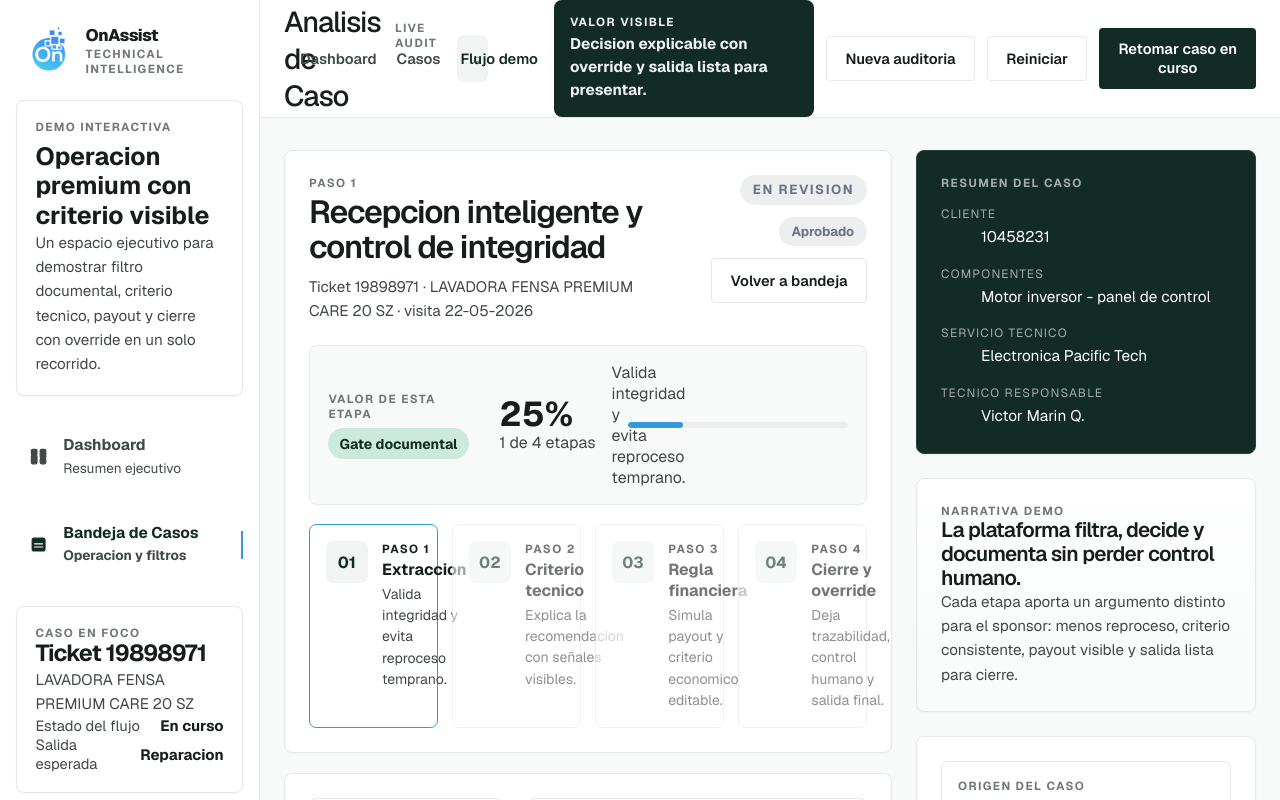
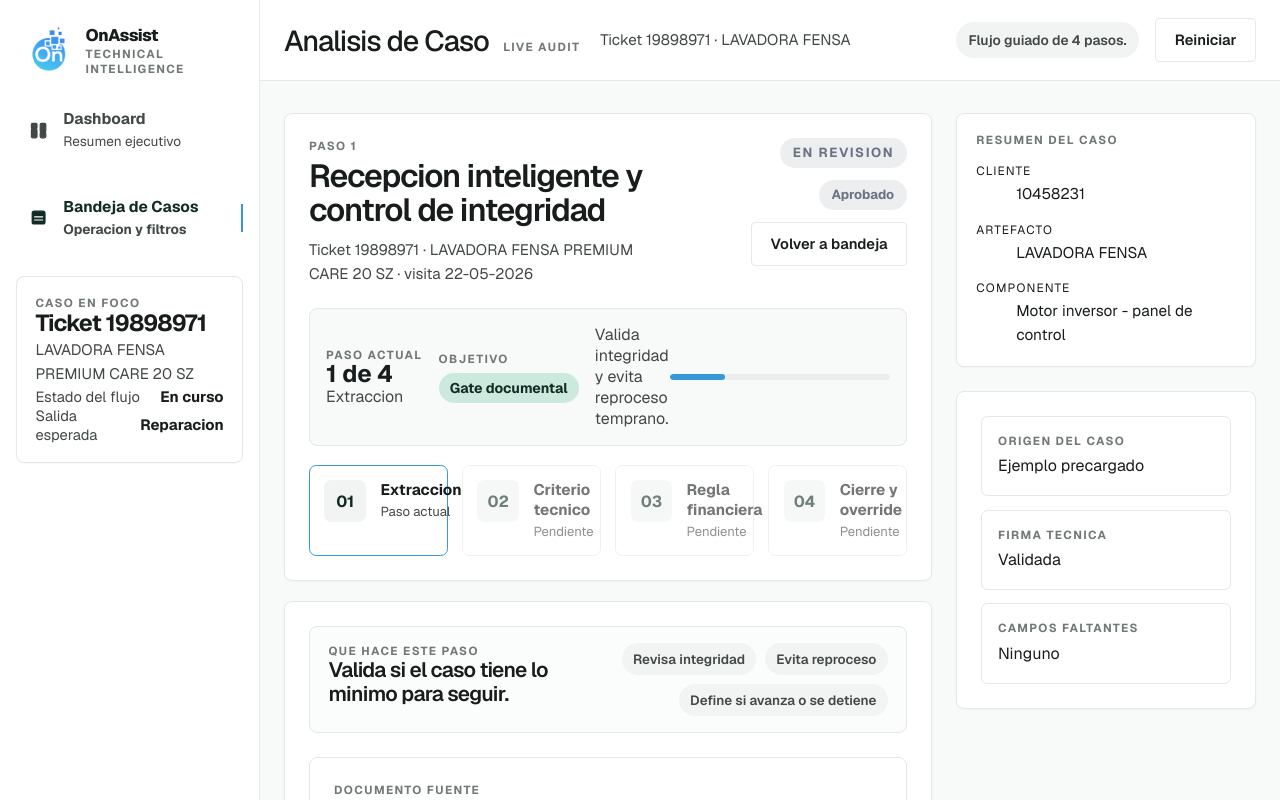
Before and after one commit to ispipipi/agente-auditoria-tecnica, a React (Vite) app: page /caso/19898971/extraccion in a window 1280 px wide. Shown: the top 800 px of the page. Built offline with nearby package versions, Linux system fonts and the light colour scheme.

Commit message:
Simplify audit flow and reduce visual noise

```diff
--- a/src/components/AppShell.jsx
+++ b/src/components/AppShell.jsx
@@ -6,19 +6,19 @@
     title: "Dashboard Ejecutivo",
     eyebrow: "Cockpit overview",
     copy: "Resumen ejecutivo consolidado de los procesos de auditoria vigentes.",
-    impact: "Conteo real por estado y drill-down directo a la operacion.",
+    impact: "Conteo real por estado.",
   },
   cases: {
     title: "Bandeja de Casos",
     eyebrow: "Audit workspace",
     copy: "Gestion centralizada para abrir tickets, revisar estados y simular cierres.",
-    impact: "Casos filtrables, recorrido claro y entrada manual en un solo lugar.",
+    impact: "Casos filtrables y demo manual.",
   },
   wizard: {
     title: "Analisis de Caso",
     eyebrow: "Live audit",
     copy: "Extraccion, criterio tecnico, payout y cierre en una secuencia controlada.",
-    impact: "Decision explicable con override y salida lista para presentar.",
+    impact: "Flujo guiado de 4 pasos.",
   },
 };
 
@@ -123,6 +123,7 @@
   const completionRatio =
     dashboardMetrics.total > 0 ? Math.round((completedCases / dashboardMetrics.total) * 100) : 0;
   const primaryCtaLabel = getPrimaryCtaLabel(dashboardMetrics);
+  const isWizard = sectionKey === "wizard";
   const searchLabel = currentCase
     ? `Ticket ${currentCase.idTicket} · ${currentCase.tipoArtefacto} ${currentCase.marca}`
     : "Buscar ticket o artefacto...";
@@ -142,7 +143,7 @@
   }
 
   return (
-    <div className="app-shell">
+    <div className={`app-shell ${isWizard ? "app-shell-wizard" : ""}`}>
       <aside className="print-hidden app-sidebar">
         <div className="brand-lockup">
           <img alt="OnAssist" className="brand-logo" src={logoSrc} />
@@ -152,6 +153,7 @@
           </div>
         </div>
 
+        {!isWizard ? (
           <div className="sidebar-module">
             <p className="sidebar-module-label">Demo interactiva</p>
             <h2 className="sidebar-module-title">Operacion premium con criterio visible</h2>
@@ -160,6 +162,7 @@
               cierre con override en un solo recorrido.
             </p>
           </div>
+        ) : null}
 
         <nav className="app-sidebar-nav app-sidebar-nav-primary">
           {mainNavItems.map((item) => {
@@ -224,6 +227,8 @@
           </div>
         )}
 
+        {!isWizard ? (
+          <>
             <div className="sidebar-module sidebar-module-compact">
               <p className="sidebar-module-label">Momentum de demo</p>
               <div className="sidebar-metric-row">
@@ -261,6 +266,8 @@
                 <span>Vista ejecutiva</span>
               </button>
             </div>
+          </>
+        ) : null}
       </aside>
 
       <div className="app-main">
@@ -271,12 +278,17 @@
                 <h2 className="topbar-title">{sectionMeta.title}</h2>
                 <p className="topbar-status">{sectionMeta.eyebrow}</p>
               </div>
+              {!isWizard ? (
                 <div className="topbar-search-shell" role="search">
                   <span className="topbar-search-icon">⌕</span>
                   <input aria-label="Buscar ticket o artefacto" readOnly value={searchLabel} />
                 </div>
+              ) : (
+                <p className="topbar-copy">{searchLabel}</p>
+              )}
             </div>
 
+            {!isWizard ? (
               <nav className="topbar-nav">
                 {secondaryNavItems.map((item) => {
                   const isActive = sectionKey === item.key || (sectionKey === "wizard" && item.key === "wizard");
@@ -291,8 +303,13 @@
                   );
                 })}
               </nav>
+            ) : (
+              <div className="topbar-flow-pill">{sectionMeta.impact}</div>
+            )}
 
             <div className="topbar-actions">
+              {!isWizard ? (
+                <>
                   <div className="topbar-value-card">
                     <p className="topbar-value-label">Valor visible</p>
                     <strong>{sectionMeta.impact}</strong>
@@ -300,10 +317,12 @@
                   <button className="secondary-button secondary-button-compact" onClick={() => navigate("/casos#manual")} type="button">
                     Nueva auditoria
                   </button>
+                </>
+              ) : null}
               <button className="secondary-button" onClick={handleResetDemo} type="button">
                 Reiniciar
               </button>
-              {nextCase ? (
+              {!isWizard && nextCase ? (
                 <button
                   className="primary-button"
                   onClick={() => navigate(getCaseRoute(nextCase))}
--- a/src/components/WizardFrame.jsx
+++ b/src/components/WizardFrame.jsx
@@ -83,13 +83,14 @@
           </div>
 
           <div className="wizard-progress-panel">
+            <div className="wizard-progress-metric">
+              <p className="field-label">Paso actual</p>
+              <strong>{currentStep + 1} de 4</strong>
+              <span>{currentStepMeta.title}</span>
+            </div>
             <div>
-              <p className="field-label">Valor de esta etapa</p>
+              <p className="field-label">Objetivo</p>
               <div className="wizard-value-chip">{currentStepMeta.value}</div>
-            </div>
-            <div className="wizard-progress-metric">
-              <strong>{completionValue}%</strong>
-              <span>{currentStep + 1} de 4 etapas</span>
             </div>
             <p className="wizard-progress-copy">{currentStepMeta.copy}</p>
             <div className="progress-track wizard-progress-track">
@@ -113,18 +114,18 @@
                 >
                   <div className="step-index">{isComplete ? "OK" : `0${index + 1}`}</div>
                   <div>
-                    <p className="step-label">Paso {index + 1}</p>
                     <p className="step-title">{step.title}</p>
-                    <p className="step-copy">{step.copy}</p>
+                    <p className="step-status-copy">
+                      {isActive ? "Paso actual" : isComplete ? "Completado" : "Pendiente"}
+                    </p>
                   </div>
                 </Link>
               ) : (
                 <div className="step-card step-card-disabled" key={step.path}>
                   <div className="step-index">{`0${index + 1}`}</div>
                   <div>
-                    <p className="step-label">Paso {index + 1}</p>
                     <p className="step-title">{step.title}</p>
-                    <p className="step-copy">{step.copy}</p>
+                    <p className="step-status-copy">Pendiente</p>
                   </div>
                 </div>
               );
@@ -140,35 +141,24 @@
       </section>
 
       <aside className="wizard-aside">
-        <div className="summary-card summary-card-dark">
+        <div className="summary-card summary-card-compact">
           <p className="summary-kicker">Resumen del caso</p>
-          <dl className="summary-list">
+          <dl className="summary-list summary-list-compact">
             <div>
               <dt>Cliente</dt>
               <dd>{caseItem.nCliente}</dd>
             </div>
             <div>
-              <dt>Componentes</dt>
+              <dt>Artefacto</dt>
+              <dd>
+                {caseItem.tipoArtefacto} {caseItem.marca}
+              </dd>
+            </div>
+            <div>
+              <dt>Componente</dt>
               <dd>{caseItem.componentesDeteriorados}</dd>
             </div>
-            <div>
-              <dt>Servicio tecnico</dt>
-              <dd>{caseItem.razonSocialServicio}</dd>
-            </div>
-            <div>
-              <dt>Tecnico responsable</dt>
-              <dd>{caseItem.tecnicoResponsable}</dd>
-            </div>
           </dl>
-        </div>
-
-        <div className="summary-card summary-card-highlight">
-          <p className="summary-kicker">Narrativa demo</p>
-          <h3 className="section-title small">La plataforma filtra, decide y documenta sin perder control humano.</h3>
-          <p className="section-copy">
-            Cada etapa aporta un argumento distinto para el sponsor: menos reproceso, criterio
-            consistente, payout visible y salida lista para cierre.
-          </p>
         </div>
 
         <div className="summary-card">
--- a/src/pages/ExtractionPage.jsx
+++ b/src/pages/ExtractionPage.jsx
@@ -50,27 +50,20 @@
           </div>
         }
       >
-        <div className="analysis-grid">
+        <div className="analysis-grid single-flow">
+          <div className="info-strip">
+            <div>
+              <p className="section-kicker">Que hace este paso</p>
+              <h3 className="section-title small">Valida si el caso tiene lo minimo para seguir.</h3>
+            </div>
+            <div className="info-strip-points">
+              <span>Revisa integridad</span>
+              <span>Evita reproceso</span>
+              <span>Define si avanza o se detiene</span>
+            </div>
+          </div>
+
           <div className="analysis-column">
-            <div className="value-banner">
-              <div>
-                <p className="section-kicker">Valor para la operacion</p>
-                <h3 className="section-title small">
-                  Bloquea expedientes debiles antes de consumir revision especializada.
-                </h3>
-              </div>
-              <div className="value-banner-metrics">
-                <div className="value-banner-stat">
-                  <strong>Gate documental</strong>
-                  <span>Solo avanza lo que esta listo para decision.</span>
-                </div>
-                <div className="value-banner-stat">
-                  <strong>Menos reproceso</strong>
-                  <span>Menos idas y vueltas con antecedentes incompletos.</span>
-                </div>
-              </div>
-            </div>
-
             <div className="info-card">
               <div className="section-heading compact">
                 <div>
@@ -223,11 +216,9 @@
                 </>
               )}
             </div>
-          </div>
 
-          <div className="analysis-column">
             <div className="info-card">
-              <p className="section-kicker">Gate de calidad documental</p>
+              <p className="section-kicker">Checklist del paso</p>
               <div className="checklist-stack">
                 <ValidationRow
                   editable={isManualCase}
@@ -264,7 +255,7 @@
             ) : null}
 
             <div className={`info-card ${analysis.missingFields.length > 0 ? "info-card-alert" : ""}`}>
-              <p className="section-kicker">Decision del filtro inicial</p>
+              <p className="section-kicker">Resultado del filtro</p>
               <h3 className="section-title">
                 {analysis.missingFields.length > 0
                   ? "Caso incompleto: no conviene seguir sin corregir"
--- a/src/styles/index.css
+++ b/src/styles/index.css
@@ -480,6 +480,17 @@
   color: var(--primary);
 }
 
+.topbar-flow-pill {
+  display: inline-flex;
+  align-items: center;
+  padding: 0.55rem 0.8rem;
+  border-radius: 999px;
+  background: var(--bg-soft);
+  color: var(--text-secondary);
+  font-size: 0.86rem;
+  font-weight: 600;
+}
+
 .topbar-actions {
   display: flex;
   align-items: center;
@@ -494,8 +505,9 @@
   max-width: 260px;
   padding: 0.9rem 1rem;
   border-radius: 0.5rem;
-  background: var(--bg-dark);
-  color: var(--text-inverse);
+  border: 1px solid var(--border-subtle);
+  background: var(--bg-surface);
+  color: var(--text-primary);
 }
 
 .topbar-value-card strong {
@@ -1199,11 +1211,11 @@
 
 .wizard-progress-panel {
   display: grid;
-  grid-template-columns: auto auto minmax(0, 1fr) minmax(180px, 220px);
+  grid-template-columns: auto auto minmax(0, 1fr) minmax(160px, 220px);
   gap: 1rem;
   align-items: center;
   margin-top: 1.35rem;
-  padding: 1rem 1.15rem;
+  padding: 0.95rem 1rem;
   border-radius: 0.5rem;
   background: var(--bg-page);
   border: 1px solid var(--border-subtle);
@@ -1222,7 +1234,7 @@
 }
 
 .wizard-progress-metric strong {
-  font-size: 2.15rem;
+  font-size: 1.5rem;
   line-height: 1;
 }
 
@@ -1242,7 +1254,7 @@
   display: flex;
   align-items: flex-start;
   gap: 0.9rem;
-  padding: 1rem;
+  padding: 0.9rem;
   border: 1px solid var(--border-subtle);
   border-radius: 0.45rem;
   background: #fff;
@@ -1273,16 +1285,14 @@
 }
 
 .step-title {
-  margin-top: 0.18rem;
-  font-size: 1rem;
-  font-weight: 700;
-}
-
-.step-copy {
-  margin-top: 0.25rem;
-  color: var(--text-secondary);
-  font-size: 0.88rem;
-  line-height: 1.5;
+  font-size: 0.96rem;
+  font-weight: 700;
+}
+
+.step-status-copy {
+  margin-top: 0.2rem;
+  color: var(--text-secondary);
+  font-size: 0.82rem;
 }
 
 .wizard-actions-bar {
@@ -1290,23 +1300,8 @@
   justify-content: flex-end;
 }
 
-.summary-card-dark {
-  background: var(--bg-dark);
-  border-color: #24463c;
-  color: var(--text-inverse);
-}
-
-.summary-card-dark .summary-kicker,
-.summary-card-dark dt {
-  color: rgba(238, 241, 240, 0.66);
-}
-
-.summary-card-dark dd {
-  color: #fff;
-}
-
-.summary-card-highlight {
-  background: linear-gradient(180deg, #fff 0%, #f8fbfa 100%);
+.summary-card-compact {
+  padding: 1.15rem 1.2rem;
 }
 
 .summary-list {
@@ -1329,6 +1324,10 @@
 .summary-list dd {
   font-size: 0.96rem;
   line-height: 1.55;
+}
+
+.summary-list-compact {
+  gap: 0.9rem;
 }
 
 .insight-tile,
@@ -1501,6 +1500,49 @@
 
 .print-only {
   display: none;
+}
+
+.info-strip {
+  display: flex;
+  align-items: flex-start;
+  justify-content: space-between;
+  gap: 1rem;
+  padding: 1rem 1.15rem;
+  border: 1px solid var(--border-subtle);
+  border-radius: 0.5rem;
+  background: #fbfcfc;
+}
+
+.info-strip-points {
+  display: flex;
+  gap: 0.55rem;
+  flex-wrap: wrap;
+  justify-content: flex-end;
+}
+
+.info-strip-points span {
+  padding: 0.45rem 0.7rem;
+  border-radius: 999px;
+  background: var(--bg-soft);
+  color: var(--text-secondary);
+  font-size: 0.84rem;
+  font-weight: 600;
+}
+
+.app-shell-wizard .app-sidebar {
+  gap: 1.1rem;
+}
+
+.app-shell-wizard .sidebar-case-card {
+  margin-top: 0.2rem;
+}
+
+.app-shell-wizard .app-topbar-inner {
+  grid-template-columns: minmax(0, 1fr) auto auto;
+}
+
+.app-shell-wizard .wizard-shell {
+  grid-template-columns: minmax(0, 1fr) 300px;
 }
 
 @media (max-width: 1240px) {
@@ -1568,6 +1610,14 @@
   .stats-grid {
     grid-template-columns: 1fr;
   }
+
+  .info-strip {
+    flex-direction: column;
+  }
+
+  .info-strip-points {
+    justify-content: flex-start;
+  }
 }
 
 @media (max-width: 720px) {
```
Lines whose indentation alone changed are shown as unchanged.
